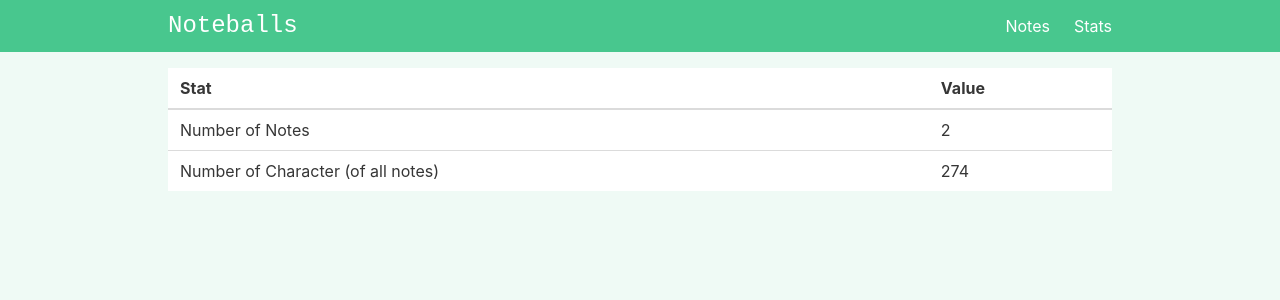
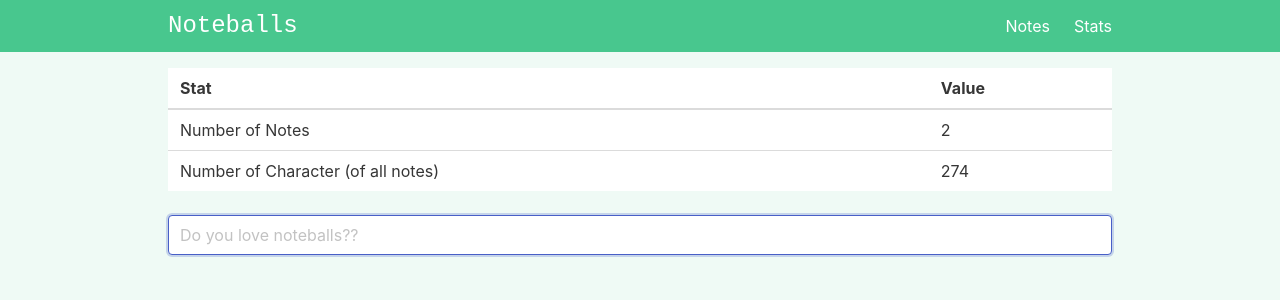
Before and after one commit to PangoRules/Vue-Composition-Api-Course, a Vue app in the folder vue-composition-api-noteballs/: page /#/stats in a window 1280 px wide. Shown: the top 300 px of the page. Built offline with nearby package versions, Linux system fonts and the light colour scheme.

Commit message:
global directives

```diff
--- a/vue-composition-api-noteballs/src/components/notes/AddEditNote.vue
+++ b/vue-composition-api-noteballs/src/components/notes/AddEditNote.vue
@@ -8,6 +8,7 @@
 					@input="$emit('update:modelValue', $event.target.value)"
 					class="textarea"
 					:placeholder="placeholder"
+					v-autofocus
 					ref="textareaRef"/>
 			</div>
 		</div>
@@ -25,6 +26,7 @@
  * Imports
  */
 	import { ref } from 'vue';
+	import { vAutofocus } from '@/directives/vAutofocus';
 
 /**
  * Props
--- /dev/null
+++ b/vue-composition-api-noteballs/src/directives/vAutofocus.js
@@ -0,0 +1,5 @@
+export const vAutofocus = {
+	mounted: (el) => {
+		el.focus();
+	}
+}
--- a/vue-composition-api-noteballs/src/views/ViewStats.vue
+++ b/vue-composition-api-noteballs/src/views/ViewStats.vue
@@ -18,6 +18,12 @@
 				</tr>
 			</tbody>
 		</table>
+		<input
+			class="input"
+			type="text"
+			placeholder="Do you love noteballs??"
+			v-autofocus
+		/>
 	</div>
 </template>
 
@@ -26,6 +32,7 @@
  * import
  */
 	import { useStoreNotes } from '@/stores/storeNotes';
+	import { vAutofocus } from '@/directives/vAutofocus';
 
 /**
  * Store
```
